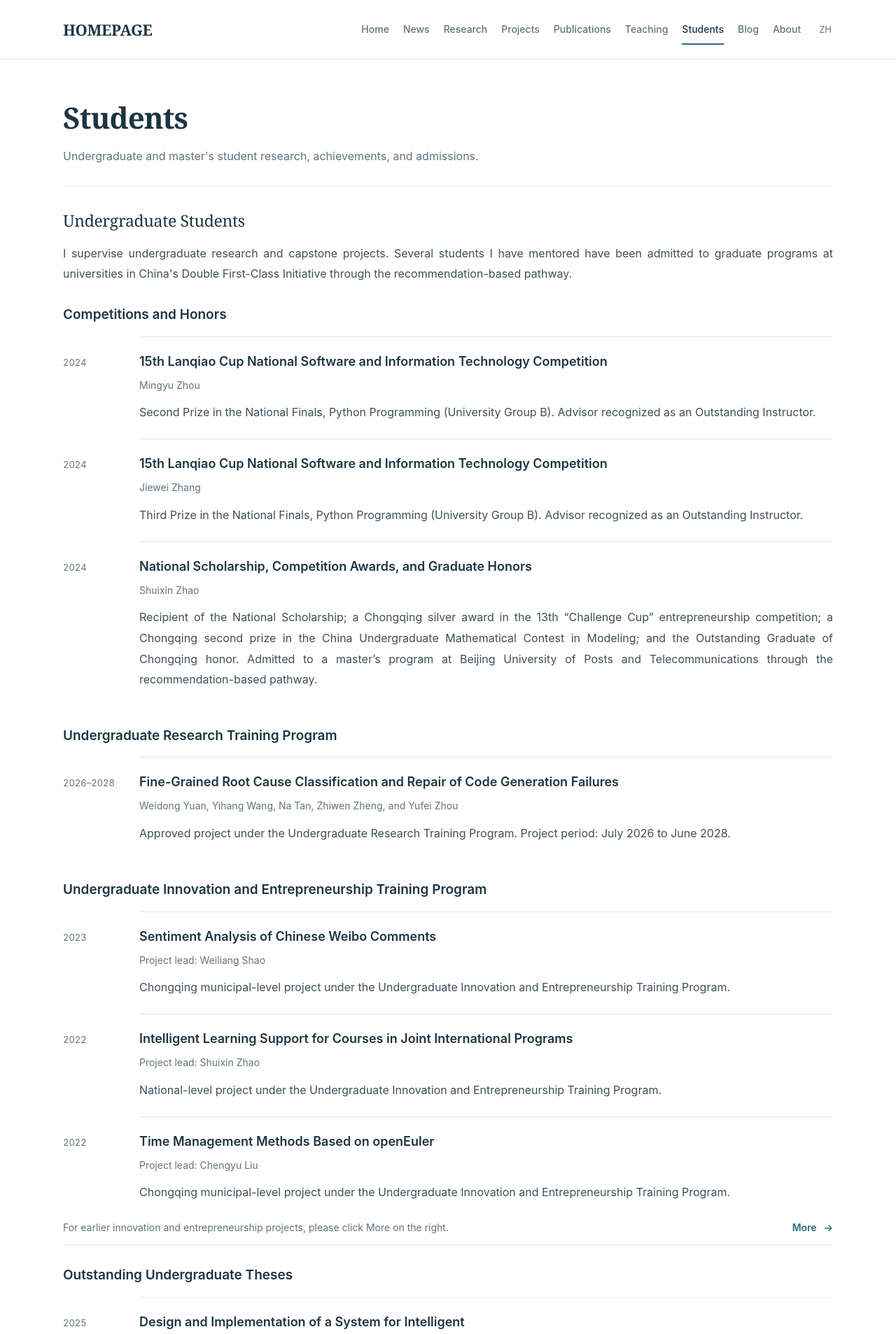
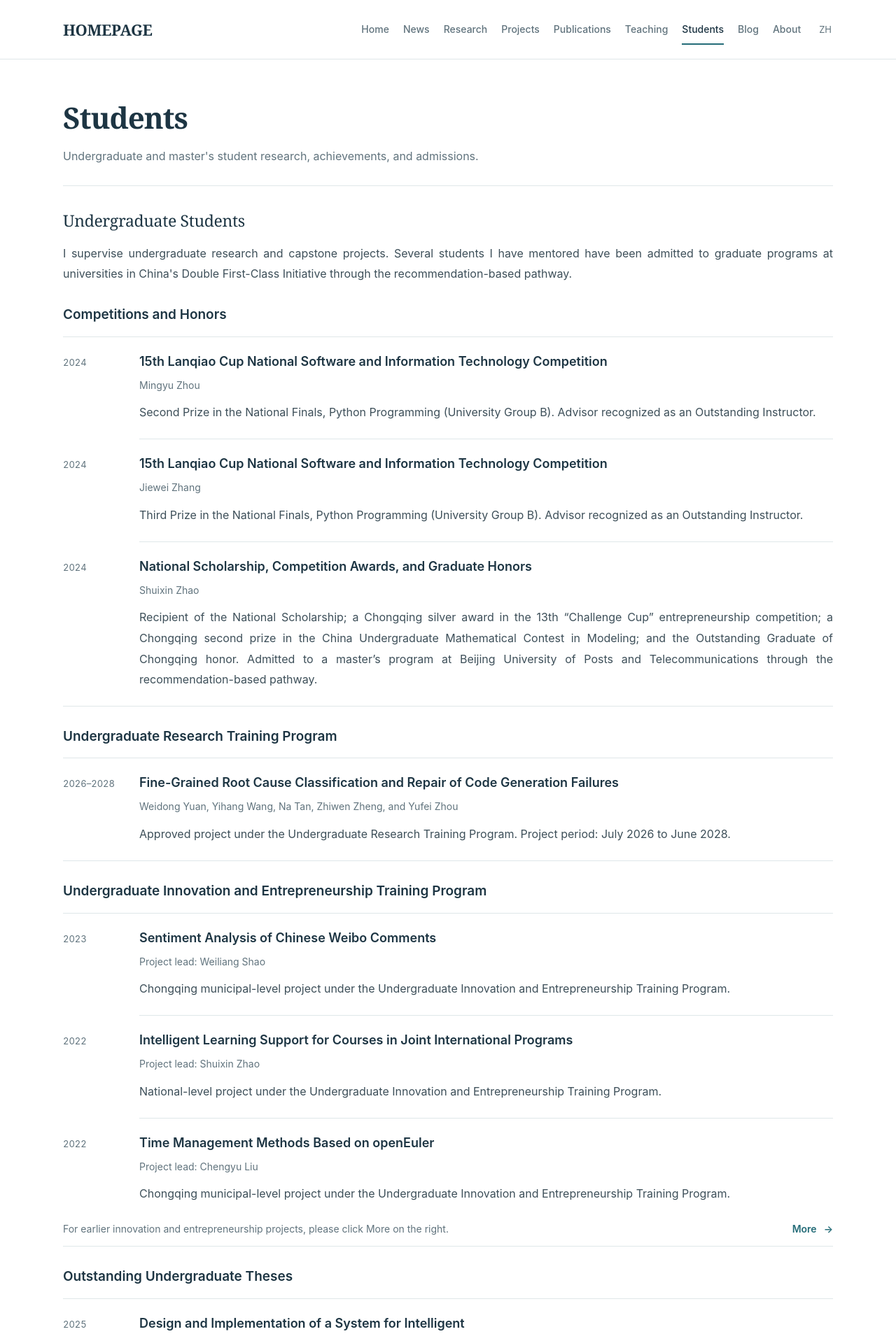
Before and after one commit to h-jp/h-jp.github.io, a Jekyll site: the page built from _pages/students.html, in a window 1280 px wide. Shown: the top 1907 px of the page at 70% size. Built offline with Jekyll 4.4.1, drawn with Linux system fonts in a browser that asks for light colours.

Commit message:
Align Students category boundary rules with year column

```diff
--- a/assets/css/academic.css
+++ b/assets/css/academic.css
@@ -171,7 +171,7 @@ html:lang(zh) .brand { letter-spacing: .045em; }
 .course p { font-size: 16px; line-height: 1.85; margin: 0; }
 .student-group:first-child { margin-top: 0; }
 .student-group + .student-group, .student-admissions { border-top: 1px solid var(--line); padding-top: 30px; }
-.student-group:has(> .student-category:last-child > .archive-nav) + .student-group { border-top: 0; padding-top: 0; }
+#student-supervision > .student-group + .student-group, #student-supervision + .student-admissions { border-top: 0; padding-top: 0; }
 .student-group p, .student-admissions p { font-size: 16px; line-height: 1.85; }
 .student-category .archive-nav { align-items: flex-end; border-top: 0; border-bottom: 1px solid var(--line); margin-top: 0; padding: 0 0 12px; }
 .student-category .archive-nav > p { margin: 0; font-size: 14px; line-height: 1.8; text-align: left; }
@@ -181,6 +181,8 @@ html:lang(zh) .brand { letter-spacing: .045em; }
 .student-achievements { --student-year-width: 85px; --student-column-gap: 24px; --student-rule-offset: calc(var(--student-year-width) + var(--student-column-gap)); list-style: none; padding: 0; margin: 0; }
 .student-achievements li { position: relative; display: grid; grid-template-columns: var(--student-year-width) minmax(0, 1fr); gap: var(--student-column-gap); padding: 22px 0; }
 .student-achievements li::before { content: ""; position: absolute; top: 0; left: var(--student-rule-offset); right: 0; border-top: 1px solid var(--line); }
+.student-achievements li:first-child::before { left: 0; }
+.student-category > .student-achievements:last-child { border-bottom: 1px solid var(--line); }
 .achievement-year { color: var(--muted); font-size: 13px; font-variant-numeric: tabular-nums; padding-top: 4px; }
 .student-achievements .achievement-title { color: var(--ink); font-size: 18px; font-weight: 600; line-height: 1.5; margin: 0 0 8px; overflow-wrap: break-word; }
 .achievement-title a { display: block; color: var(--ink); text-decoration: none; }
```
Also changed, not shown: docs/site-maintenance.md (+1 -1 lines).
